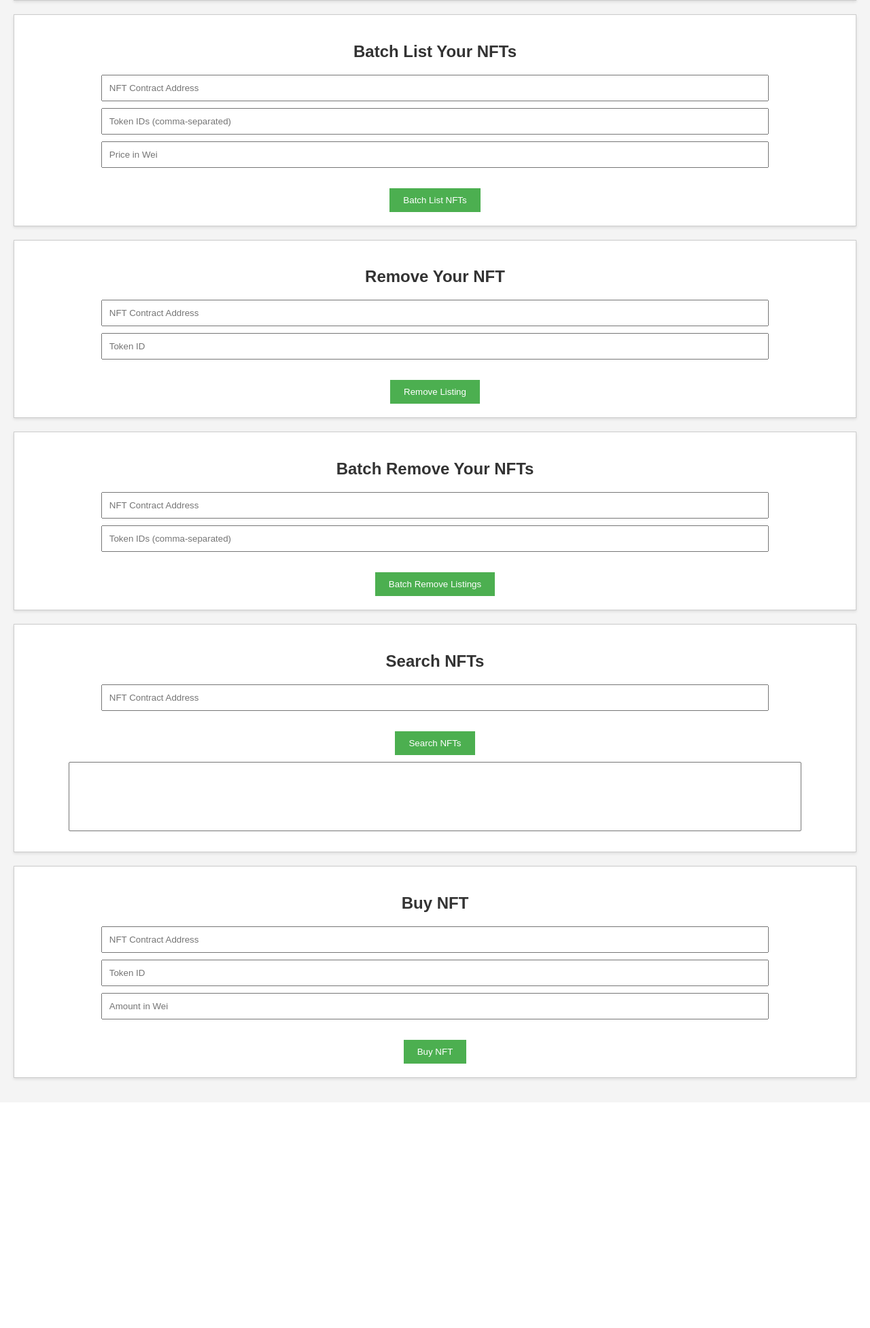
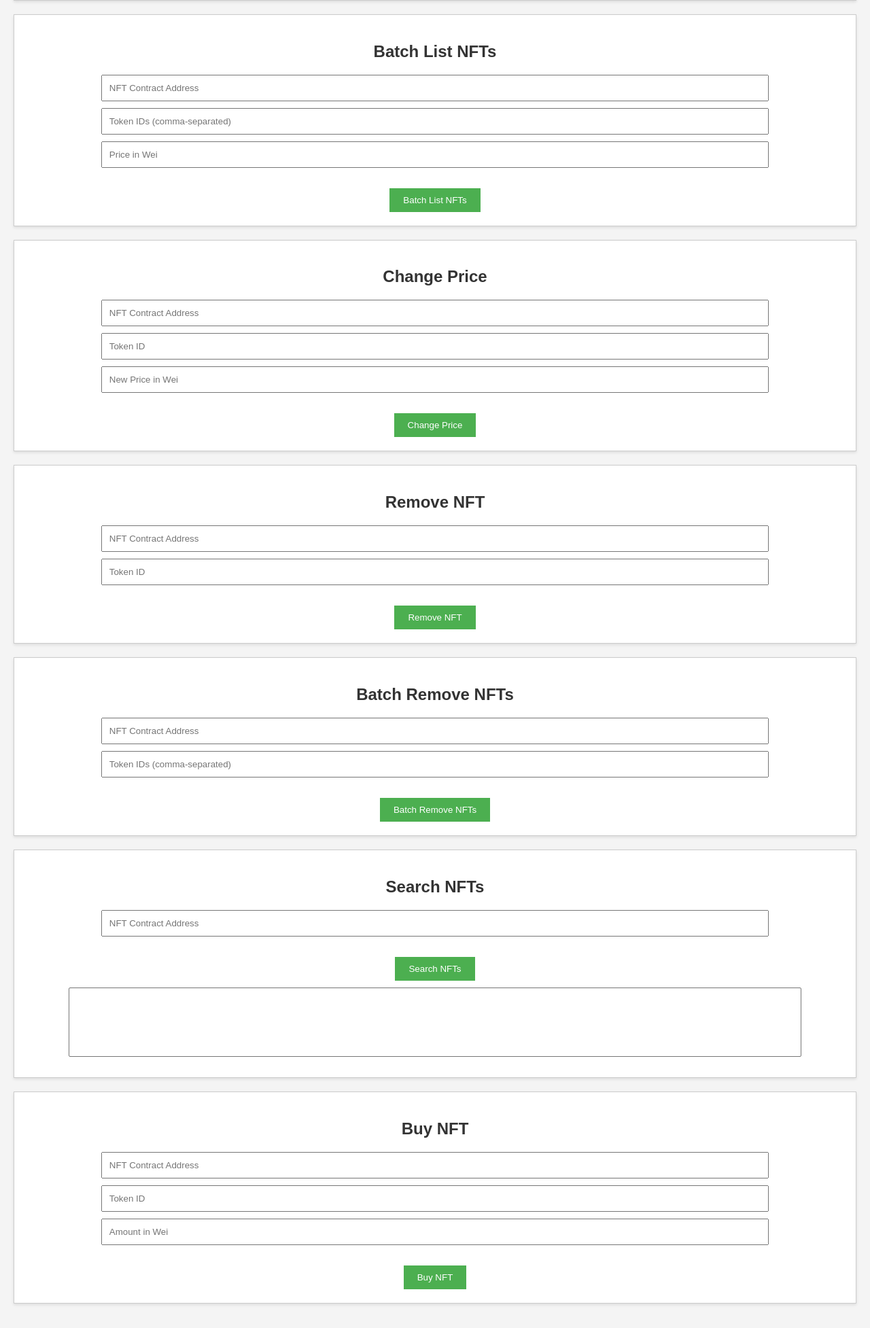
Before and after one commit to kKAqua/DAPP-1, a Flask app: page /second in a window 1280 px wide. Shown: the part 486-2440 px from the top of the page at 68% size. Before the commit the page ends 2077 px from the top, so only its background shows below. Run offline with Flask 3, Linux system fonts and the light colour scheme; lists and menus that the app fills with data are empty; some libraries are stand-ins or nearby versions.

Commit message:
Add files via upload

```diff
--- a/templates/second.html
+++ b/templates/second.html
@@ -53,7 +53,7 @@
         </div>
 
         <div class="section">
-            <h2>Batch List Your NFTs</h2>
+            <h2>Batch List NFTs</h2>
             <input type="text" id="batchNftAddressInput" placeholder="NFT Contract Address">
             <input type="text" id="batchTokenIdsInput" placeholder="Token IDs (comma-separated)">
             <input type="number" id="batchPriceInput" placeholder="Price in Wei">
@@ -61,17 +61,25 @@
         </div>
 
         <div class="section">
-            <h2>Remove Your NFT</h2>
-            <input type="text" id="nftRemoveAddressInput" placeholder="NFT Contract Address">
-            <input type="number" id="removeTokenIdInput" placeholder="Token ID">
-            <button id="removeButton">Remove Listing</button>
+            <h2>Change Price</h2>
+            <input type="text" id="changePriceAddressInput" placeholder="NFT Contract Address">
+            <input type="number" id="changePriceTokenIdInput" placeholder="Token ID">
+            <input type="number" id="newPriceInput" placeholder="New Price in Wei">
+            <button id="changePriceButton">Change Price</button>
         </div>
 
         <div class="section">
-            <h2>Batch Remove Your NFTs</h2>
+            <h2>Remove NFT</h2>
+            <input type="text" id="nftRemoveAddressInput" placeholder="NFT Contract Address">
+            <input type="number" id="removeTokenIdInput" placeholder="Token ID">
+            <button id="removeButton">Remove NFT</button>
+        </div>
+
+        <div class="section">
+            <h2>Batch Remove NFTs</h2>
             <input type="text" id="batchRemoveAddressInput" placeholder="NFT Contract Address">
             <input type="text" id="batchRemoveTokenIdsInput" placeholder="Token IDs (comma-separated)">
-            <button id="batchRemoveButton">Batch Remove Listings</button>
+            <button id="batchRemoveButton">Batch Remove NFTs</button>
         </div>
 
         <div class="section">
@@ -96,130 +104,8 @@
         let web3;
         let account;
         let contract;
-        const contractAddress = '0x05B790bb455a61Df28eE53148BB20fE195135cbc'; // Put your contract address here
+        const contractAddress = '0x05B790bb455a61Df28eE53148BB20fE195135cbc';
         const contractABI = [
-        {
-            "anonymous": false,
-            "inputs": [
-                {
-                    "indexed": true,
-                    "internalType": "address",
-                    "name": "seller",
-                    "type": "address"
-                },
-                {
-                    "indexed": true,
-                    "internalType": "address",
-                    "name": "nft_add",
-                    "type": "address"
-                },
-                {
-                    "indexed": true,
-                    "internalType": "uint256",
-                    "name": "token_id",
-                    "type": "uint256"
-                },
-                {
-                    "indexed": false,
-                    "internalType": "uint256",
-                    "name": "new_price",
-                    "type": "uint256"
-                }
-            ],
-            "name": "Change",
-            "type": "event"
-        },
-        {
-            "anonymous": false,
-            "inputs": [
-                {
-                    "indexed": true,
-                    "internalType": "address",
-                    "name": "seller",
-                    "type": "address"
-                },
-                {
-                    "indexed": true,
-                    "internalType": "address",
-                    "name": "nft_add",
-                    "type": "address"
-                },
-                {
-                    "indexed": true,
-                    "internalType": "uint256",
-                    "name": "token_id",
-                    "type": "uint256"
-                },
-                {
-                    "indexed": false,
-                    "internalType": "uint256",
-                    "name": "price",
-                    "type": "uint256"
-                }
-            ],
-            "name": "List",
-            "type": "event"
-        },
-        {
-            "anonymous": false,
-            "inputs": [
-                {
-                    "indexed": true,
-                    "internalType": "address",
-                    "name": "buyer",
-                    "type": "address"
-                },
-                {
-                    "indexed": true,
-                    "internalType": "address",
-                    "name": "nft_add",
-                    "type": "address"
-                },
-                {
-                    "indexed": true,
-                    "internalType": "uint256",
-                    "name": "token_id",
-                    "type": "uint256"
-                },
-                {
-                    "indexed": false,
-                    "internalType": "uint256",
-                    "name": "price",
-                    "type": "uint256"
-                }
-            ],
-            "name": "Purchase",
-            "type": "event"
-        },
-        {
-            "anonymous": false,
-            "inputs": [
-                {
-                    "indexed": true,
-                    "internalType": "address",
-                    "name": "seller",
-                    "type": "address"
-                },
-                {
-                    "indexed": true,
-                    "internalType": "address",
-                    "name": "nft_add",
-                    "type": "address"
-                },
-                {
-                    "indexed": true,
-                    "internalType": "uint256",
-                    "name": "token_id",
-                    "type": "uint256"
-                }
-            ],
-            "name": "Remove",
-            "type": "event"
-        },
-        {
-            "stateMutability": "payable",
-            "type": "fallback"
-        },
         {
             "inputs": [
                 {
@@ -260,6 +146,37 @@
             "outputs": [],
             "stateMutability": "nonpayable",
             "type": "function"
+        },
+        {
+            "anonymous": false,
+            "inputs": [
+                {
+                    "indexed": true,
+                    "internalType": "address",
+                    "name": "seller",
+                    "type": "address"
+                },
+                {
+                    "indexed": true,
+                    "internalType": "address",
+                    "name": "nft_add",
+                    "type": "address"
+                },
+                {
+                    "indexed": true,
+                    "internalType": "uint256",
+                    "name": "token_id",
+                    "type": "uint256"
+                },
+                {
+                    "indexed": false,
+                    "internalType": "uint256",
+                    "name": "new_price",
+                    "type": "uint256"
+                }
+            ],
+            "name": "Change",
+            "type": "event"
         },
         {
             "inputs": [
@@ -306,6 +223,137 @@
             "outputs": [],
             "stateMutability": "nonpayable",
             "type": "function"
+        },
+        {
+            "anonymous": false,
+            "inputs": [
+                {
+                    "indexed": true,
+                    "internalType": "address",
+                    "name": "seller",
+                    "type": "address"
+                },
+                {
+                    "indexed": true,
+                    "internalType": "address",
+                    "name": "nft_add",
+                    "type": "address"
+                },
+                {
+                    "indexed": true,
+                    "internalType": "uint256",
+                    "name": "token_id",
+                    "type": "uint256"
+                },
+                {
+                    "indexed": false,
+                    "internalType": "uint256",
+                    "name": "price",
+                    "type": "uint256"
+                }
+            ],
+            "name": "List",
+            "type": "event"
+        },
+        {
+            "inputs": [
+                {
+                    "internalType": "address",
+                    "name": "nft_add",
+                    "type": "address"
+                },
+                {
+                    "internalType": "uint256",
+                    "name": "token_id",
+                    "type": "uint256"
+                }
+            ],
+            "name": "purchase",
+            "outputs": [],
+            "stateMutability": "payable",
+            "type": "function"
+        },
+        {
+            "anonymous": false,
+            "inputs": [
+                {
+                    "indexed": true,
+                    "internalType": "address",
+                    "name": "buyer",
+                    "type": "address"
+                },
+                {
+                    "indexed": true,
+                    "internalType": "address",
+                    "name": "nft_add",
+                    "type": "address"
+                },
+                {
+                    "indexed": true,
+                    "internalType": "uint256",
+                    "name": "token_id",
+                    "type": "uint256"
+                },
+                {
+                    "indexed": false,
+                    "internalType": "uint256",
+                    "name": "price",
+                    "type": "uint256"
+                }
+            ],
+            "name": "Purchase",
+            "type": "event"
+        },
+        {
+            "inputs": [
+                {
+                    "internalType": "address",
+                    "name": "nft_add",
+                    "type": "address"
+                },
+                {
+                    "internalType": "uint256",
+                    "name": "token_id",
+                    "type": "uint256"
+                }
+            ],
+            "name": "remove",
+            "outputs": [],
+            "stateMutability": "nonpayable",
+            "type": "function"
+        },
+        {
+            "anonymous": false,
+            "inputs": [
+                {
+                    "indexed": true,
+                    "internalType": "address",
+                    "name": "seller",
+                    "type": "address"
+                },
+                {
+                    "indexed": true,
+                    "internalType": "address",
+                    "name": "nft_add",
+                    "type": "address"
+                },
+                {
+                    "indexed": true,
+                    "internalType": "uint256",
+                    "name": "token_id",
+                    "type": "uint256"
+                }
+            ],
+            "name": "Remove",
+            "type": "event"
+        },
+        {
+            "stateMutability": "payable",
+            "type": "fallback"
+        },
+        {
+            "stateMutability": "payable",
+            "type": "receive"
         },
         {
             "inputs": [
@@ -405,42 +453,6 @@
                     "internalType": "address",
                     "name": "nft_add",
                     "type": "address"
-                },
-                {
-                    "internalType": "uint256",
-                    "name": "token_id",
-                    "type": "uint256"
-                }
-            ],
-            "name": "purchase",
-            "outputs": [],
-            "stateMutability": "payable",
-            "type": "function"
-        },
-        {
-            "inputs": [
-                {
-                    "internalType": "address",
-                    "name": "nft_add",
-                    "type": "address"
-                },
-                {
-                    "internalType": "uint256",
-                    "name": "token_id",
-                    "type": "uint256"
-                }
-            ],
-            "name": "remove",
-            "outputs": [],
-            "stateMutability": "nonpayable",
-            "type": "function"
-        },
-        {
-            "inputs": [
-                {
-                    "internalType": "address",
-                    "name": "nft_add",
-                    "type": "address"
                 }
             ],
             "name": "search_NFTs",
@@ -465,12 +477,8 @@
             ],
             "stateMutability": "view",
             "type": "function"
-        },
-        {
-            "stateMutability": "payable",
-            "type": "receive"
         }
-    ]; // Put your contract ABI here
+    ];
 
         document.getElementById('connectButton').onclick = async () => {
             if (window.ethereum) {
@@ -490,12 +498,7 @@
             }
         };
 
-        // Individual and Batch Listing Functions
-        document.getElementById('listButton').onclick = listNFT;
-        document.getElementById('batchListButton').onclick = batchListNFTs;
-        document.getElementById('searchButton').onclick = searchNFTs;
-
-        async function listNFT() {
+        document.getElementById('listButton').onclick = async function() {
             const nftAdd = document.getElementById('nftAddressInput').value;
             const tokenId = document.getElementById('tokenIdInput').value;
             const price = document.getElementById('priceInput').value;
@@ -506,9 +509,9 @@
                 console.error('Error listing NFT', error);
                 document.getElementById('status').innerText = 'Failed to list NFT.';
             }
-        }
+        };
 
-        async function batchListNFTs() {
+        document.getElementById('batchListButton').onclick = async function() {
             const nftAdd = document.getElementById('batchNftAddressInput').value;
             const tokenIds = document.getElementById('batchTokenIdsInput').value.split(',').map(id => parseInt(id.trim()));
             const price = document.getElementById('batchPriceInput').value;
@@ -519,9 +522,46 @@
                 console.error('Error listing batch NFTs', error);
                 document.getElementById('status').innerText = 'Failed to batch list NFTs.';
             }
-        }
+        };
 
-        async function searchNFTs() {
+        document.getElementById('changePriceButton').onclick = async function() {
+            const nftAdd = document.getElementById('changePriceAddressInput').value;
+            const tokenId = document.getElementById('changePriceTokenIdInput').value;
+            const newPrice = document.getElementById('newPriceInput').value;
+            try {
+                await contract.methods.change_price(nftAdd, tokenId, newPrice).send({ from: account });
+                document.getElementById('status').innerText = 'Price changed successfully!';
+            } catch (error) {
+                console.error('Error changing price', error);
+                document.getElementById('status').innerText = 'Failed to change price.';
+            }
+        };
+
+        document.getElementById('removeButton').onclick = async function() {
+            const nftAdd = document.getElementById('nftRemoveAddressInput').value;
+            const tokenId = document.getElementById('removeTokenIdInput').value;
+            try {
+                await contract.methods.remove(nftAdd, tokenId).send({ from: account });
+                document.getElementById('status').innerText = 'NFT removed successfully!';
+            } catch (error) {
+                console.error('Error removing NFT', error);
+                document.getElementById('status').innerText = 'Failed to remove NFT.';
+            }
+        };
+
+        document.getElementById('batchRemoveButton').onclick = async function() {
+            const nftAdd = document.getElementById('batchRemoveAddressInput').value;
+            const tokenIds = document.getElementById('batchRemoveTokenIdsInput').value.split(',').map(id => parseInt(id.trim()));
+            try {
+                await contract.methods.batch_remove(nftAdd, tokenIds).send({ from: account });
+                document.getElementById('status').innerText = 'Batch NFTs removed successfully!';
+            } catch (error) {
+                console.error('Error removing batch listings', error);
+                document.getElementById('status').innerText = 'Failed to batch remove NFTs.';
+            }
+        };
+
+        document.getElementById('searchButton').onclick = async function() {
             const nftAdd = document.getElementById('searchAddressInput').value;
             try {
                 const nfts = await contract.methods.search_NFTs(nftAdd).call();
@@ -538,37 +578,8 @@
                 console.error('Error searching NFTs', error);
                 document.getElementById('status').innerText = 'Failed to load NFTs.';
             }
-        }
+        };
 
-        // Individual and Batch Removal Functions
-        document.getElementById('removeButton').onclick = removeListing;
-        document.getElementById('batchRemoveButton').onclick = batchRemoveListings;
-
-        async function removeListing() {
-            const nftAdd = document.getElementById('nftRemoveAddressInput').value;
-            const tokenId = document.getElementById('removeTokenIdInput').value;
-            try {
-                await contract.methods.remove(nftAdd, tokenId).send({ from: account });
-                document.getElementById('status').innerText = 'NFT removed successfully!';
-            } catch (error) {
-                console.error('Error removing listing', error);
-                document.getElementById('status').innerText = 'Failed to remove NFT.';
-            }
-        }
-
-        async function batchRemoveListings() {
-            const nftAdd = document.getElementById('batchRemoveAddressInput').value;
-            const tokenIds = document.getElementById('batchRemoveTokenIdsInput').value.split(',').map(id => parseInt(id.trim()));
-            try {
-                await contract.methods.batch_remove(nftAdd, tokenIds).send({ from: account });
-                document.getElementById('status').innerText = 'Batch NFTs removed successfully!';
-            } catch (error) {
-                console.error('Error removing batch listings', error);
-                document.getElementById('status').innerText = 'Failed to batch remove NFTs.';
-            }
-        }
-
-        // Buying Function
         document.getElementById('buyButton').onclick = async function() {
             const nftAdd = document.getElementById('nftBuyAddressInput').value;
             const tokenId = document.getElementById('buyTokenIdInput').value;
@@ -576,7 +587,7 @@
             try {
                 await contract.methods.purchase(nftAdd, tokenId).send({ from: account, value: ethValue });
                 document.getElementById('status').innerText = 'NFT purchased successfully!';
-            } catch ( error) {
+            } catch (error) {
                 console.error('Error purchasing NFT', error);
                 document.getElementById('status').innerText = 'Failed to purchase NFT.';
             }
```
